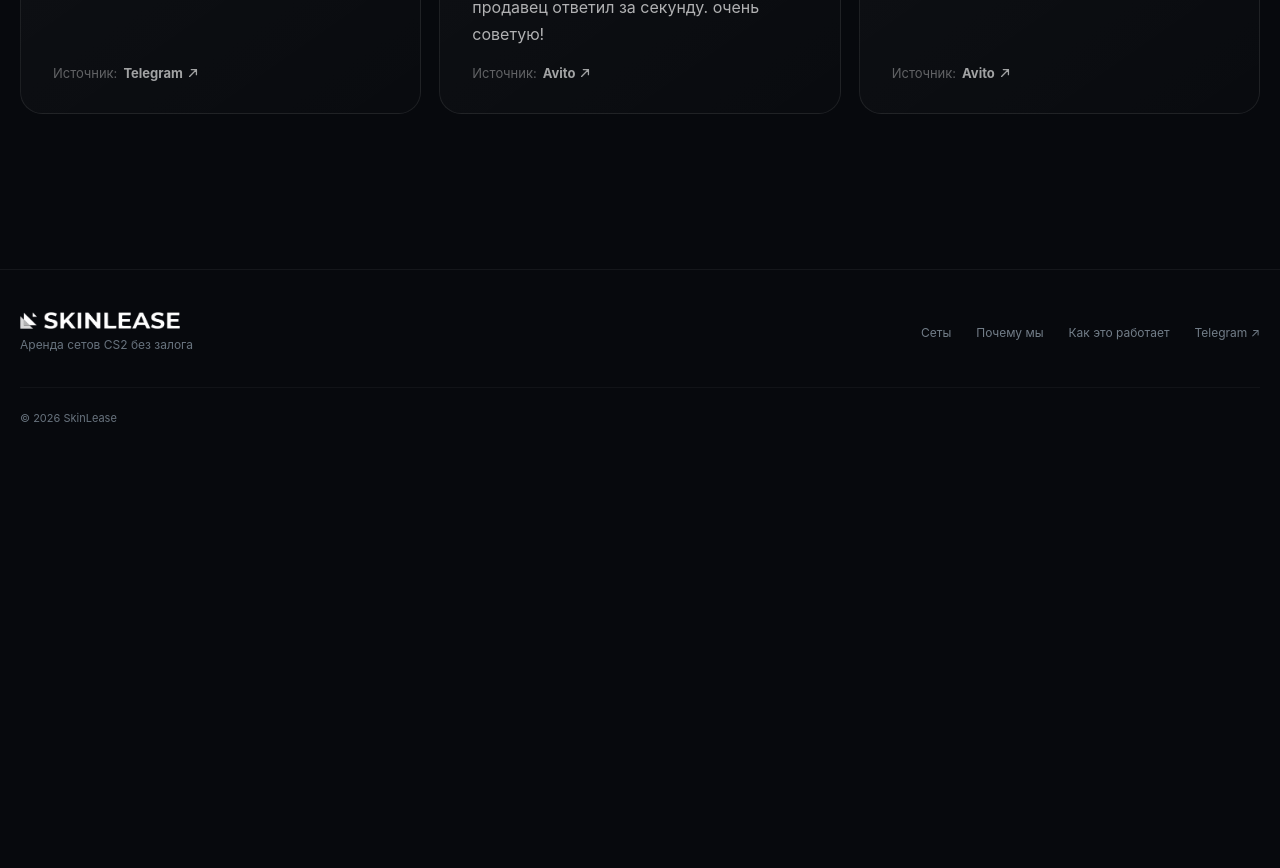
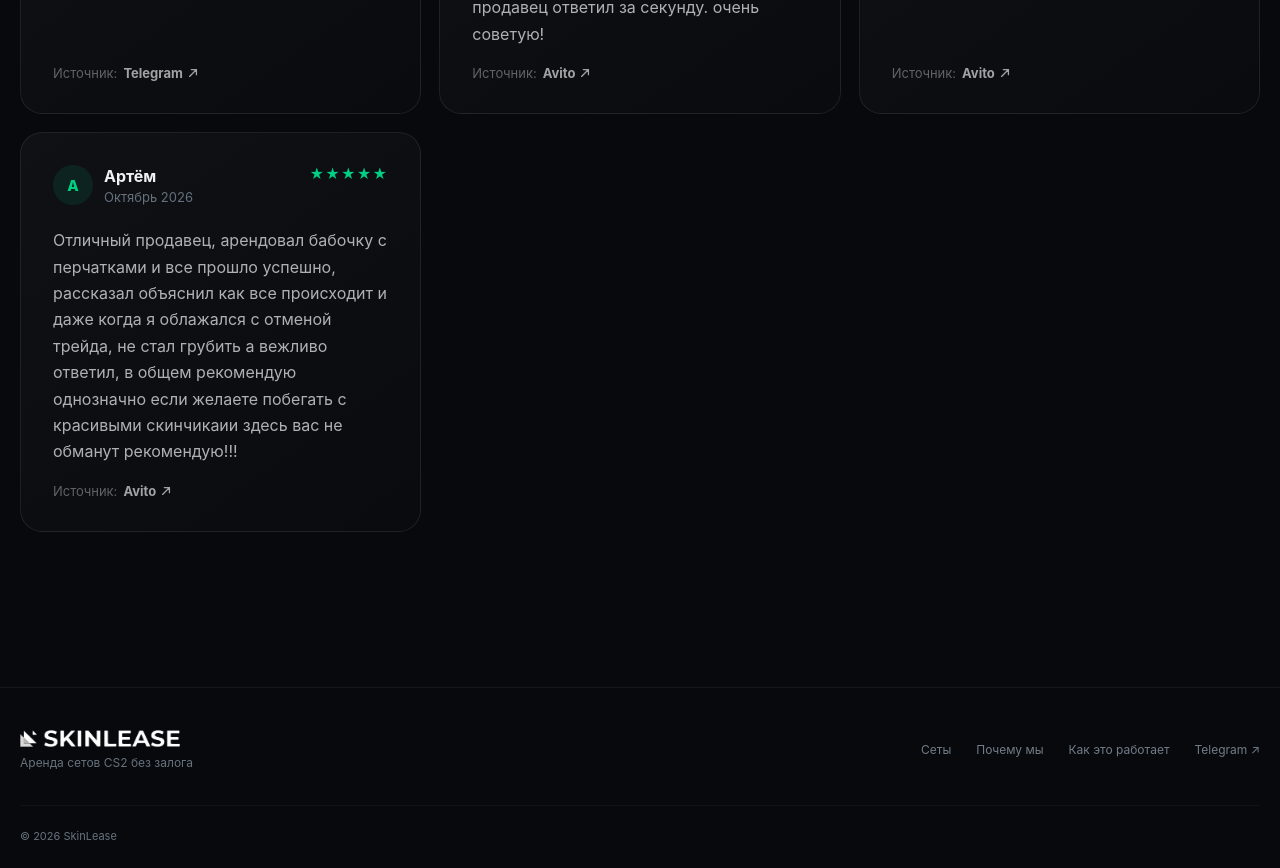
Before and after one commit to sapfi24/skinlease, a Next.js app: page /reviews in a window 1280 px wide. Shown: the part 1240-2108 px from the top of the page. Before the commit the page ends 1690 px from the top, so only its background shows below. Built offline with nearby package versions, Linux system fonts and the light colour scheme.

Commit message:
отзыв

```diff
--- a/data/reviews.js
+++ b/data/reviews.js
@@ -80,6 +80,15 @@ const reviews = [
     sourceLink: "https://www.avito.ru/moskva/igry_pristavki_i_programmy/arenda_skinov_ks2_gotovye_sety_nozhi_i_perchatki_8217400183?context=H4sIAAAAAAAA_wE_AMD_YToyOntzOjEzOiJsb2NhbFByaW9yaXR5IjtiOjA7czoxOiJ4IjtzOjE2OiJGTTdsd09kZzg4cnNtUzQwIjt9zg4Ygj8AAAA#open-reviews-list"
   },
 
+  {
+    id: 10,
+    name: "Артём",
+    date: "Октябрь 2026",
+    text: "Отличный продавец, арендовал бабочку с перчатками и все прошло успешно, рассказал объяснил как все происходит и даже когда я облажался с отменой трейда, не стал грубить а вежливо ответил, в общем рекомендую однозначно если желаете побегать с красивыми скинчикаии здесь вас не обманут рекомендую!!!",
+    source: "Avito",
+    sourceLink: "https://www.avito.ru/moskva/igry_pristavki_i_programmy/arenda_skinov_ks2_gotovye_sety_nozhi_i_perchatki_8217400183?context=H4sIAAAAAAAA_wE_AMD_YToyOntzOjEzOiJsb2NhbFByaW9yaXR5IjtiOjA7czoxOiJ4IjtzOjE2OiJGTTdsd09kZzg4cnNtUzQwIjt9zg4Ygj8AAAA#open-reviews-list"
+  },
+
 
 
 ];
```
